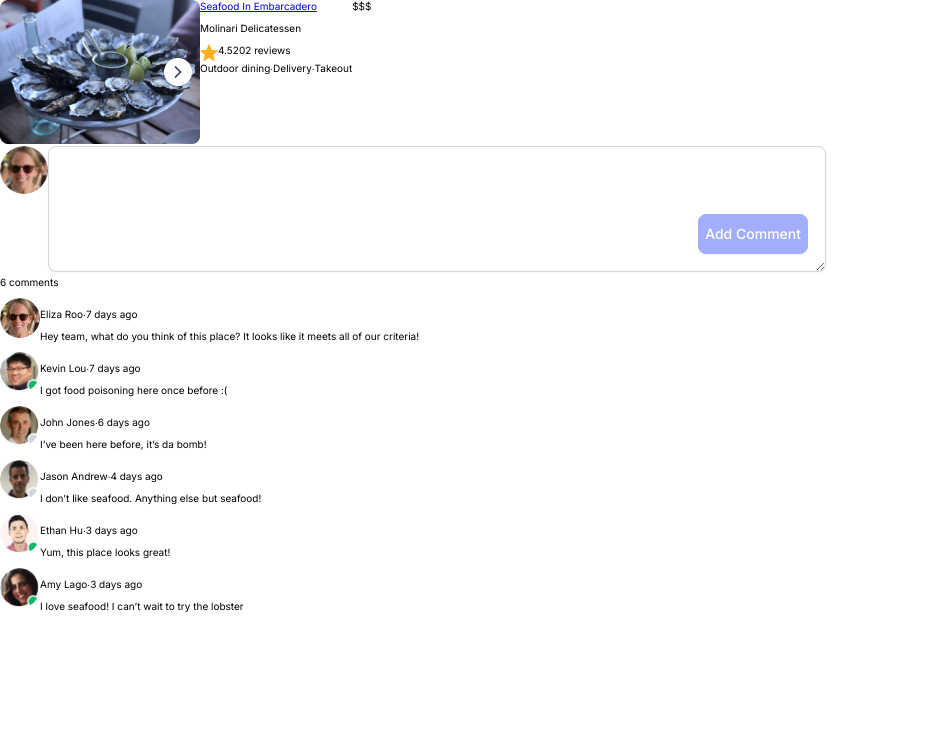
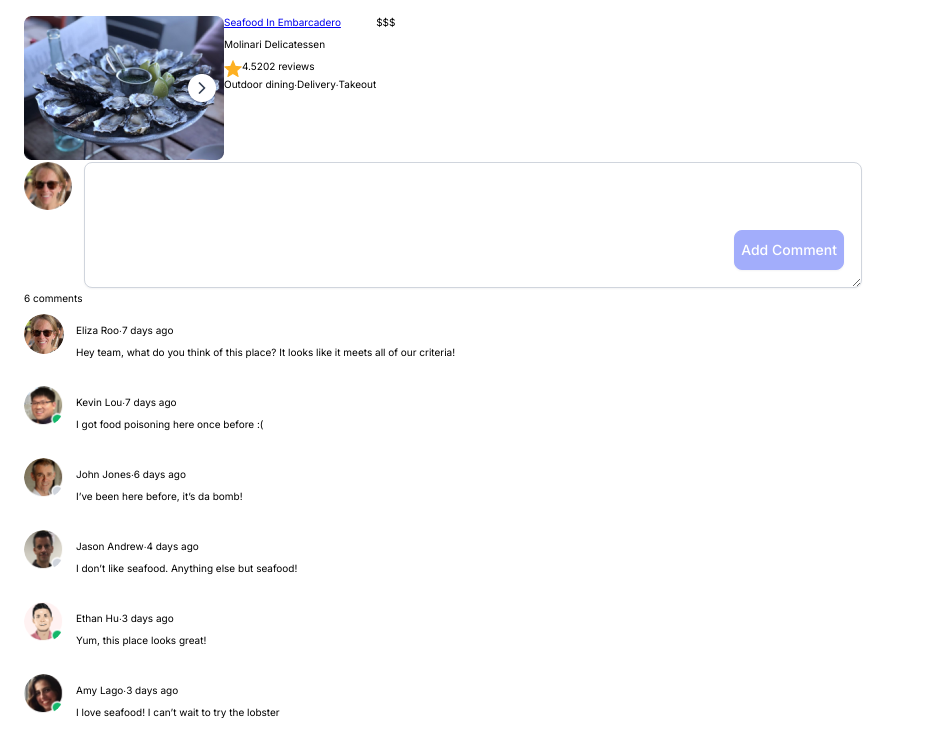
Before and after one commit to davisstacked/LeahDavisCommentUIExercise, a React (Create React App) app: page / in a window 1280 px wide. Shown: the top 756 px of the page, without its empty margins (0-925 px from the left). Built offline with nearby package versions, Linux system fonts and the light colour scheme.

Commit message:
Added margins and padding to CommentPage and Avatars

```diff
--- a/src/Components/Comment.css
+++ b/src/Components/Comment.css
@@ -1,12 +1,25 @@
+/* Commentlist is the entire comment section*/
+.CommentList {
+
+}
+
+/*  Comment-list is an <li> and the Parent of the Comment Component. */
+.Comment-list {
+  position: relative;
+}
+
+/* Parent of the avatar and message text */
 .Comment {
   width: 88rem;
-
+  height: 7.2rem;
 
 }
 
 /* The entire comment (avatar + message text */
 .Comment-comment {
   display: flex;
+  left: 0rem;
+  top: 3.2rem;
 }
 
 /* parent of the message text */
@@ -15,6 +28,7 @@
 }
 
 .Comment-avatar {
+  margin: 0 1.2rem 1.6rem 0;
   height: 4rem;
   width: 4rem;
   border-radius: 2.8rem;
@@ -24,10 +38,18 @@
   -o-border-radius: 2.8rem;
 }
 
-.EditForm-avatar {
+.Editform-avatar {
+  margin: 0 1.2rem 0 0;
   height: 4.8rem;
   width: 4.8rem;
+  border-radius: 20rem;
+  -webkit-border-radius: 20rem;
+  -moz-border-radius: 20rem;
+  -ms-border-radius: 20rem;
+  -o-border-radius: 20rem;
 }
+
+
 
 .hidden {
   display: none;
--- a/src/Components/Comment.js
+++ b/src/Components/Comment.js
@@ -84,7 +84,7 @@ const Comment = ({ time, message, user, image, id}) => {
   if (edit) {
     return (
       <form className='CommentEditForm form' onSubmit={handleUpdate}>
-        <img className="EditForm-avatar"alt={user} src={image} sx={{ width: 40, height: 40 }} />
+        <img className="Comment-avatar"alt={user} src={image} sx={{ width: 40, height: 40 }} />
         <div className='form-container'>
           <textarea
             className='form-text-area'
--- a/src/Components/CommentForm.js
+++ b/src/Components/CommentForm.js
@@ -4,6 +4,7 @@ import Avatar from '@mui/material/Avatar';
 import classNames from 'classnames';
 
 import './form.css';
+import './Comment.css'
 
 const CommentForm = () => {
 
@@ -30,6 +31,7 @@ const CommentForm = () => {
   return (
     <form className='CommentForm form' onSubmit={handleSubmit}>
       <Avatar
+        className="Comment-avatar"
         alt='Eliza Roo'
         src='./images/Avatar (1).png'
         sx={{ width: 48, height: 48 }}
--- a/src/Components/CommentList.js
+++ b/src/Components/CommentList.js
@@ -1,6 +1,8 @@
 import React, { useContext } from 'react';
 import CommentContext from '../context/CommentContext';
 import Comment from './Comment';
+
+import './Comment.css'
 
 const CommentList = () => {
 
@@ -9,7 +11,9 @@ const CommentList = () => {
     const renderComments = () => {
       return (
         <ul>
-          <li style={{ listStyleType: 'none' }}>
+          <li
+            className='Comment-list'
+            style={{ listStyleType: 'none' }}>
             {comments.map((comment) => (
               <Comment
                 className="single-comment"
@@ -27,7 +31,7 @@ const CommentList = () => {
     };
 
   return (
-    <div className='CommentList'>
+    <div className='Commentlist'>
       <p>{comments.length} comments</p>
       {renderComments()}
     </div>
--- a/src/Components/CommentPage.css
+++ b/src/Components/CommentPage.css
@@ -1,3 +1,4 @@
 .CommentPage {
   width: 88rem;
+  padding: 1.6rem 2.4rem 5rem 2.4rem;
 }
```
Also changed, not shown: 1 other file (tests, documents, lock files or other folders).
